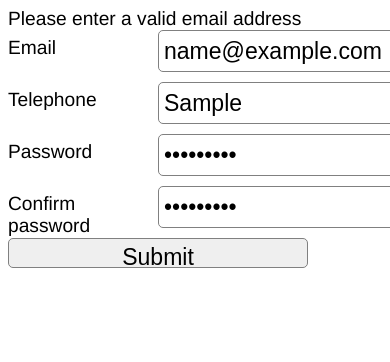
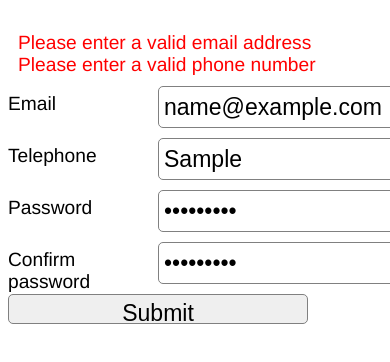
Before and after one commit to davidgarber/form-validation, a plain HTML site: page index.html in a window 390 px wide. Both pictures are taken after typing "name@example.com", "Sample", "Sample123", "Sample123" into the empty fields and a click on the input "Submit". Shown: the top 362 px of the page. Drawn offline with Linux system fonts and the light colour scheme.

Commit message:
Create error message for phone number.

```diff
--- a/css/styles.css
+++ b/css/styles.css
@@ -1,3 +1,8 @@
+#error {
+  color: red;
+  margin: 10px
+}
+
 #wrapper {
   width: 500px;
   margin: 0 auto;
--- a/index.html
+++ b/index.html
@@ -2,7 +2,7 @@
 <html>
   <head>
     <meta charset="utf-8">
-    <link rel="stylesheet" href="/css/styles.css" charset="utf-8">
+    <link rel="stylesheet" href="css/styles.css" charset="utf-8">
     <script src="js/jquery-1.11.3.js"></script>
     <title>Form Validation</title>
   </head>
@@ -20,7 +20,7 @@
       <input name="email"/>
 
       <label for="phone">Telephone</label>
-      <input name="phone"/>
+      <input name="phone" id="phone"/>
 
       <label for="password">Password</label>
       <input name="password" type="password"/>
--- a/js/scripts.js
+++ b/js/scripts.js
@@ -1,4 +1,6 @@
 $(document).ready(function(){
+
+  var errorMessage="";
 
   $("#validationForm").submit(function(event) {
 
@@ -9,7 +11,13 @@ $(document).ready(function(){
     return pattern.test(emailAddress);
   };
       if (!isValidEmailAddress($("#email").val())) {
-        $("#error").html("Please enter a valid email address");
+        errorMessage="<br>Please enter a valid email address";
   }
+
+      if (!$.isNumeric($("#phone").val())){
+        errorMessage=errorMessage+"<br>Please enter a valid phone number";
+    }
+
+  $("#error").html(errorMessage);
 });
 });
```
